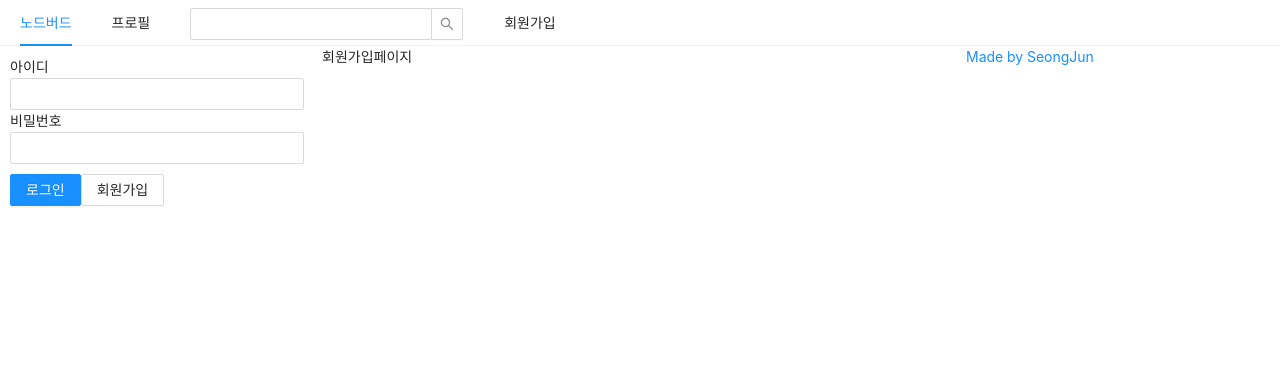
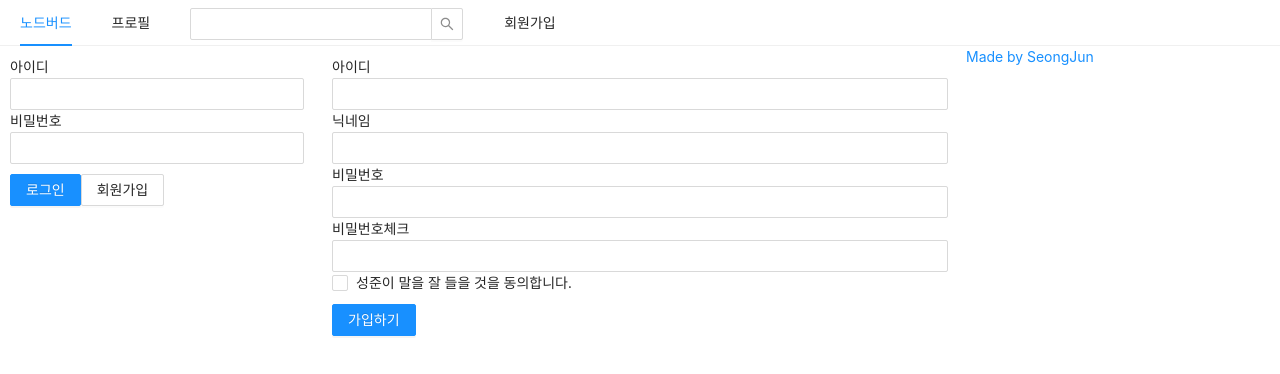
Before and after one commit to ChuSeongJun/NodeBird-Clone, a Next.js app in the folder front/: page /signup in a window 1280 px wide. Shown: the top 374 px of the page. Built offline with nearby package versions, Linux system fonts and the light colour scheme.

Commit message:
회원가입 페이지 완료

```diff
--- a/front/components/LoginForm.js
+++ b/front/components/LoginForm.js
@@ -1,33 +1,29 @@
-import React, {useCallback, useMemo, useState} from "react";
-import { Button,Form, Input } from "antd";
+import React, { useCallback, useMemo, useState } from "react";
+import { Button, Form, Input } from "antd";
 import Link from "next/link";
 import styled from "styled-components";
+import PropTypes from "prop-types";
+import useInput from "../hooks/useInput";
 
 const ButtonWrapper = styled.div`
   margin-top: 10px;
 `;
 
-const FormWrapper= styled(Form)`
-padding:10px;
-`
+const FormWrapper = styled(Form)`
+  padding: 10px;
+`;
 
-const LoginForm = ({setIsLoggedIn}) => {
-  const [id, setId] = useState("");
-  const [password, setPassword] = useState("");
+const LoginForm = ({ setIsLoggedIn }) => {
+  const [id, onChangeId] = useInput("");
+  const [password, onChangePassword] = useInput("");
 
-  const onChangeId = useCallback((e) => {
-    setId(e.target.value);
-  }, []);
-
-  const onChangePassword = useCallback((e) => {
-    setPassword(e.target.value);
-  }, []);
-
-  const onSubmitForm = useCallback((e)=>{
-      console.log(id,password);
+  const onSubmitForm = useCallback(
+    (e) => {
+      console.log(id, password);
       setIsLoggedIn(true);
-  },[id, password]);
-
+    },
+    [id, password]
+  );
 
   return (
     <FormWrapper onFinish={onSubmitForm}>
@@ -61,4 +57,8 @@ const LoginForm = ({setIsLoggedIn}) => {
   );
 };
 
+LoginForm.prototype = {
+  setIsLoggedIn: PropTypes.func.isRequired,
+};
+
 export default LoginForm;
--- /dev/null
+++ b/front/hooks/useInput.js
@@ -0,0 +1,10 @@
+import { useState, useCallback } from "react";
+
+export default (initialValue = null) => {
+  const [value, setValue] = useState(initialValue);
+
+  const handler = useCallback((e) => {
+    setValue(e.target.value);
+  }, []);
+  return [value, handler];
+};
--- a/front/pages/signup.js
+++ b/front/pages/signup.js
@@ -1,18 +1,93 @@
-import React from 'react';
-import AppLayout from "../components/AppLayout";
-import Head from "next/head";
+import React, { useState } from 'react';
+import Head from 'next/head';
+import { Button, Checkbox, Form, Input } from 'antd';
 
-const SignUp = () =>{
-    return(
-        <>
-            <Head>
-                <title>회원가입 | NodeBird</title>
-            </Head>
+import AppLayout from '../components/AppLayout';
+import useInput from '../hooks/useInput';
+
+const Signup = () => {
+  const [passwordCheck, setPasswordCheck] = useState('');
+  const [term, setTerm] = useState(false);
+  const [passwordError, setPasswordError] = useState(false);
+  const [termError, setTermError] = useState(false);
+
+  const [id, onChangeId] = useInput('');
+  const [nick, onChangeNick] = useInput('');
+  const [password, onChangePassword] = useInput('');
+
+  const onSubmit = () => {
+    if (password !== passwordCheck) {
+      setPasswordError(true);
+      return;
+    }
+    if (!term) {
+      setTermError(true);
+      return;
+    }
+    console.log({
+      id,
+      nick,
+      password,
+      passwordCheck,
+      term,
+    });
+  };
+
+  const onChangePasswordCheck = (e) => {
+    setPasswordError(e.target.value !== password);
+    setPasswordCheck(e.target.value);
+  };
+
+  const onChangeTerm = (e) => {
+    setTermError(false);
+    setTerm(e.target.checked);
+  };
+
+  return (
+      <>
+        <Head>
+          <title>NodeBird</title>
+        </Head>
         <AppLayout>
-            <div>회원가입페이지</div>
+          <Form onFinish={onSubmit} style={{ padding: 10 }}>
+            <div>
+              <label htmlFor="user-id">아이디</label>
+              <br />
+              <Input name="user-id" value={id} required onChange={onChangeId} />
+            </div>
+            <div>
+              <label htmlFor="user-nick">닉네임</label>
+              <br />
+              <Input name="user-nick" value={nick} required onChange={onChangeNick} />
+            </div>
+            <div>
+              <label htmlFor="user-password">비밀번호</label>
+              <br />
+              <Input name="user-password" type="password" value={password} required onChange={onChangePassword} />
+            </div>
+            <div>
+              <label htmlFor="user-password-check">비밀번호체크</label>
+              <br />
+              <Input
+                  name="user-password-check"
+                  type="password"
+                  value={passwordCheck}
+                  required
+                  onChange={onChangePasswordCheck}
+              />
+              {passwordError && <div style={{ color: 'red' }}>비밀번호가 일치하지 않습니다.</div>}
+            </div>
+            <div>
+              <Checkbox name="user-term" checked={term} onChange={onChangeTerm}>성준이 말을 잘 들을 것을 동의합니다.</Checkbox>
+              {termError && <div style={{ color: 'red' }}>약관에 동의하셔야 합니다.</div>}
+            </div>
+            <div style={{ marginTop: 10 }}>
+              <Button type="primary" htmlType="submit">가입하기</Button>
+            </div>
+          </Form>
         </AppLayout>
-            </>
-    )
-}
+      </>
+  );
+};
 
-export default SignUp;
+export default Signup;
```
